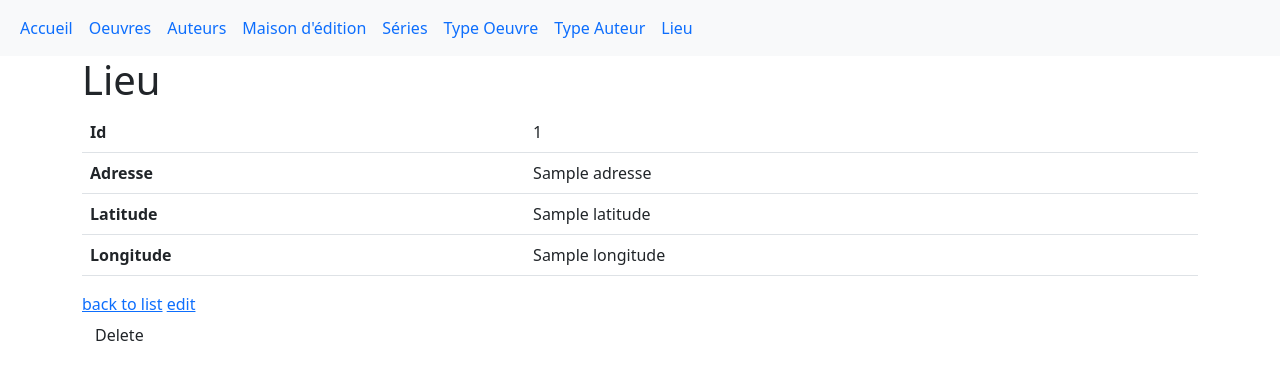
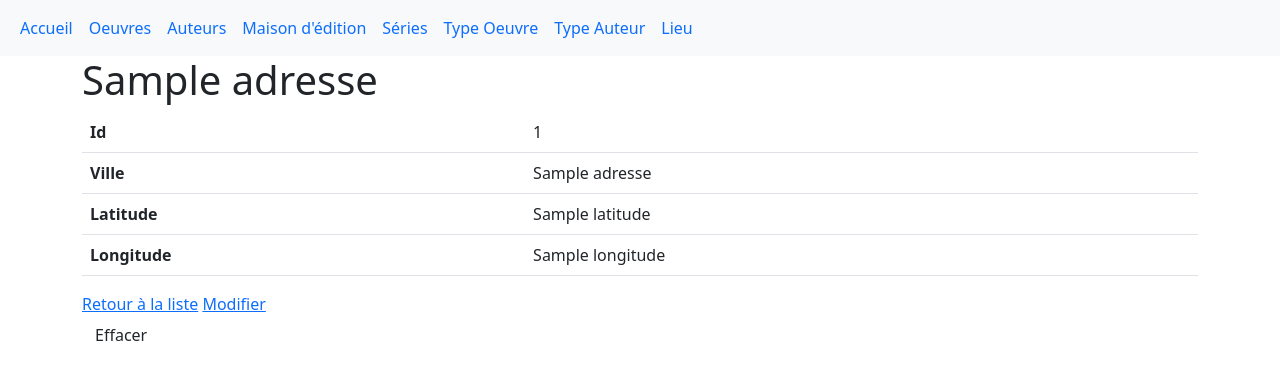
Before and after one commit to yaelchampclaux/Mediatheque, a Symfony app: template site/templates/lieu/show.html.twig in a window 1280 px wide. Shown: the top 380 px of the page. Run offline with Twig, Linux system fonts and the light colour scheme; the template is opened without the code that fills it: most values are stand-ins (such as "Sample title", 1, 10 or a date in 2020); some libraries are stand-ins or nearby versions.

Commit message:
Translated to French

```diff
--- a/site/src/Form/AuteurType.php
+++ b/site/src/Form/AuteurType.php
@@ -19,7 +19,7 @@ class AuteurType extends AbstractType
             ->add('prenom')
             ->add('type', EntityType::class, [
                 'class' => TypeAuteur::class,
-                'choice_label' => 'id',
+                'choice_label' => 'type',
             ])
             ->add('oeuvres', EntityType::class, [
                 'class' => Oeuvre::class,
--- a/site/templates/lieu/_delete_form.html.twig
+++ b/site/templates/lieu/_delete_form.html.twig
@@ -1,4 +1,4 @@
 <form method="post" action="{{ path('app_lieu_delete', {'id': lieu.id}) }}" onsubmit="return confirm('Are you sure you want to delete this item?');">
     <input type="hidden" name="_token" value="{{ csrf_token('delete' ~ lieu.id) }}">
-    <button class="btn">Delete</button>
+    <button class="btn">Effacer</button>
 </form>
--- a/site/templates/lieu/_form.html.twig
+++ b/site/templates/lieu/_form.html.twig
@@ -1,4 +1,4 @@
 {{ form_start(form) }}
     {{ form_widget(form) }}
-    <button class="btn">{{ button_label|default('Save') }}</button>
+    <button class="btn">{{ button_label|default('Enregistrer') }}</button>
 {{ form_end(form) }}
--- a/site/templates/lieu/new.html.twig
+++ b/site/templates/lieu/new.html.twig
@@ -1,11 +1,11 @@
 {% extends 'base.html.twig' %}
 
-{% block title %}New Lieu{% endblock %}
+{% block title %}Nouveau Lieu{% endblock %}
 
 {% block body %}
-    <h1>Create new Lieu</h1>
+    <h1>Créer un nouveau Lieu</h1>
 
     {{ include('lieu/_form.html.twig') }}
 
-    <a href="{{ path('app_lieu_index') }}">back to list</a>
+    <a href="{{ path('app_lieu_index') }}">Retour à la liste</a>
 {% endblock %}
--- a/site/templates/lieu/show.html.twig
+++ b/site/templates/lieu/show.html.twig
@@ -3,16 +3,16 @@
 {% block title %}Lieu{% endblock %}
 
 {% block body %}
-    <h1>Lieu</h1>
+    <h1>{{ lieu.adresse }}</h1>
 
     <table class="table">
         <tbody>
-            <tr>
+            <r>
                 <th>Id</th>
                 <td>{{ lieu.id }}</td>
             </tr>
             <tr>
-                <th>Adresse</th>
+                <th>Ville</th>
                 <td>{{ lieu.adresse }}</td>
             </tr>
             <tr>
@@ -26,9 +26,9 @@
         </tbody>
     </table>
 
-    <a href="{{ path('app_lieu_index') }}">back to list</a>
+    <a href="{{ path('app_lieu_index') }}">Retour à la liste</a>
 
-    <a href="{{ path('app_lieu_edit', {'id': lieu.id}) }}">edit</a>
+    <a href="{{ path('app_lieu_edit', {'id': lieu.id}) }}">Modifier</a>
 
     {{ include('lieu/_delete_form.html.twig') }}
 {% endblock %}
```
Also changed, not shown: site/templates/lieu/edit.html.twig (+4 -4 lines), site/templates/lieu/index.html.twig (+6 -6 lines).
